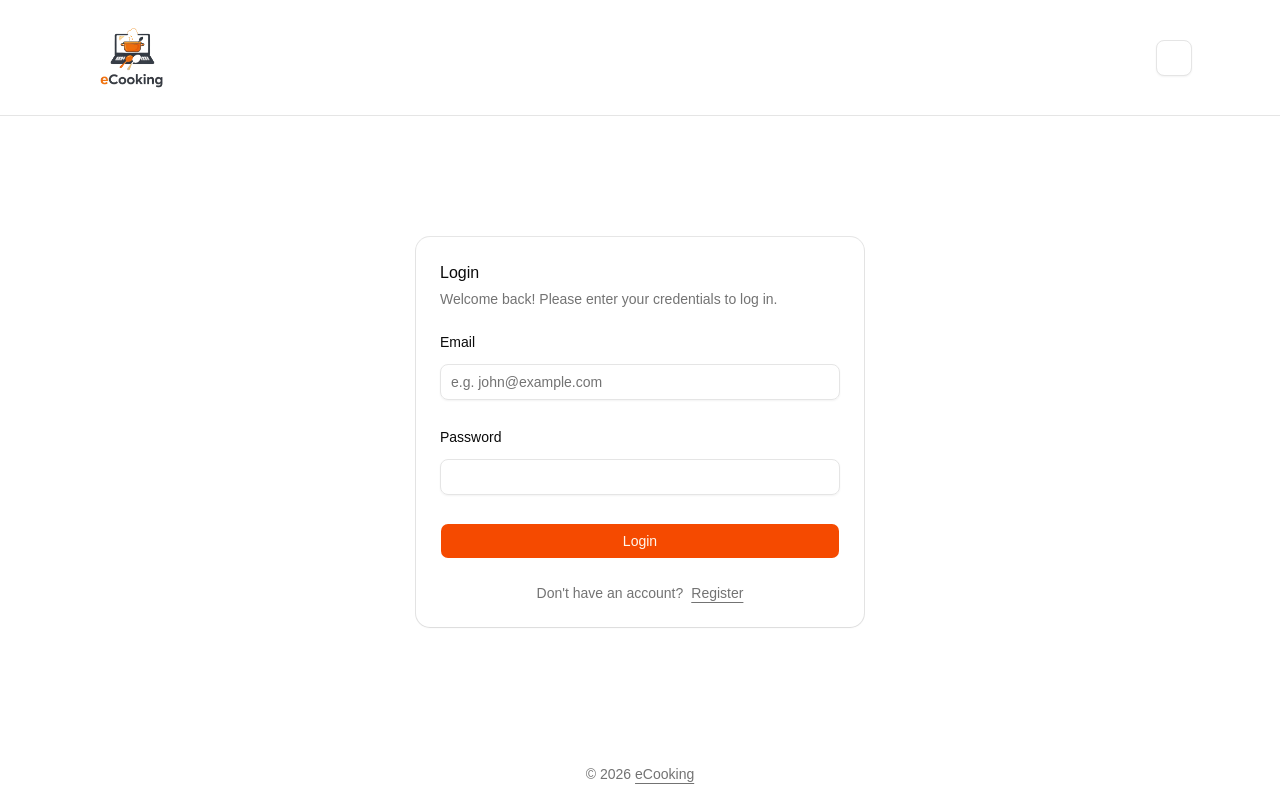
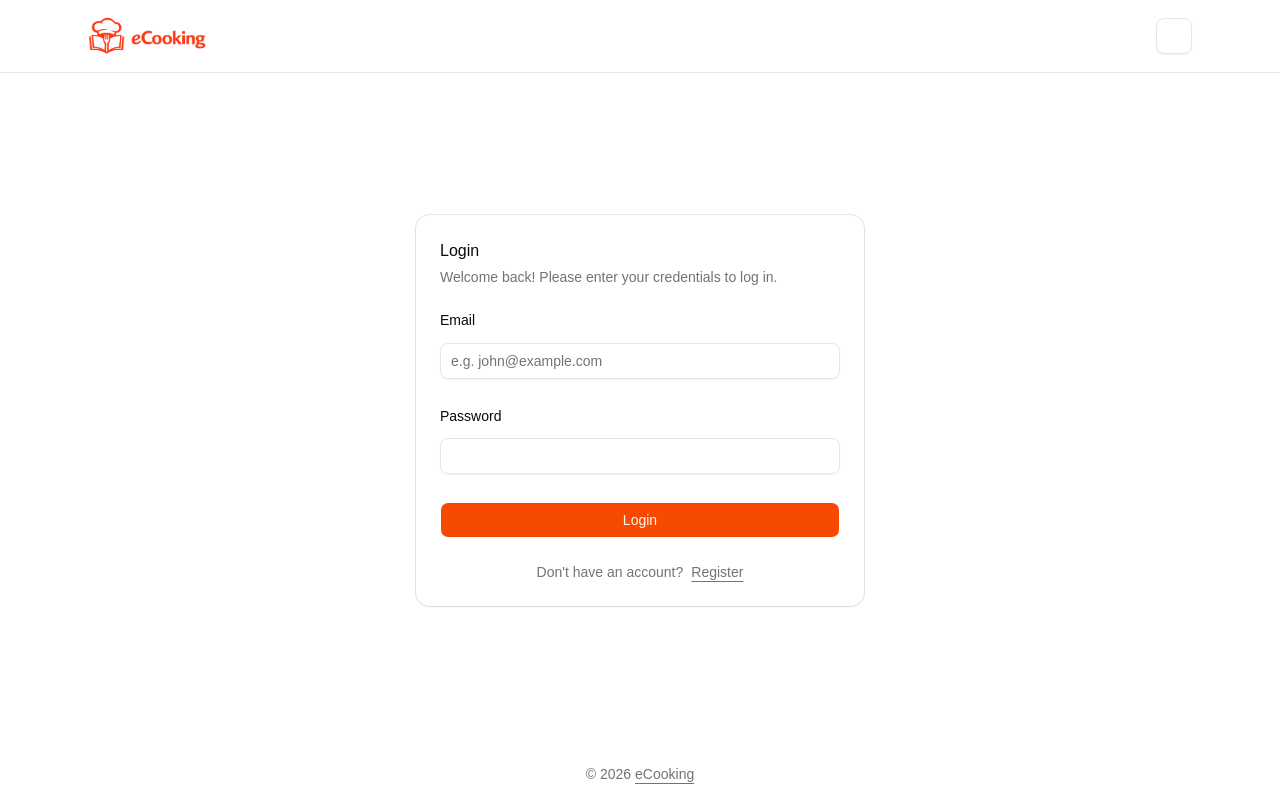
Before and after one commit to marijana2905/eCooking, a React (Vite) app in the folder frontend/: page /login in a window 1280 px wide. Built offline with nearby package versions, Linux system fonts and the light colour scheme; some icons are missing.

Commit message:
fix(layout): update logo size in AuthLayout component

```diff
--- a/frontend/src/layouts/AuthLayout.tsx
+++ b/frontend/src/layouts/AuthLayout.tsx
@@ -16,7 +16,7 @@ const AuthLayout = () => {
     <div className="flex min-h-screen w-full flex-col items-center justify-between">
       <header className="flex w-full items-center justify-center border-b">
         <div className="mx-auto flex w-full max-w-6xl items-center justify-between gap-4 px-6 py-4">
-          <Logo size={90} />
+          <Logo size={120} />
           <ThemeToggle />
         </div>
       </header>
```
Also changed, not shown: frontend/public/images/eCookingLogo.png, 1 other file (tests, documents, lock files or other folders).
